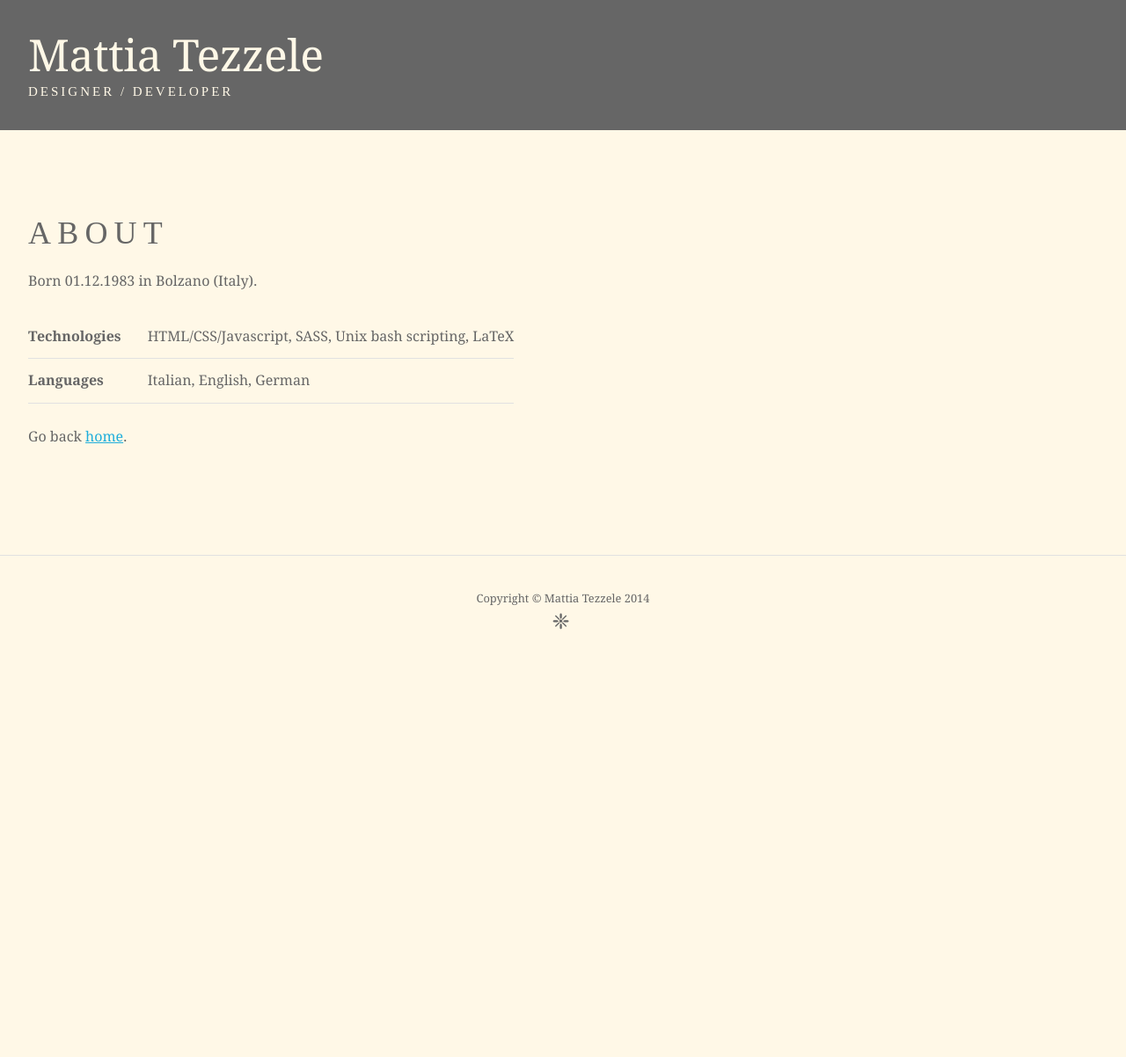
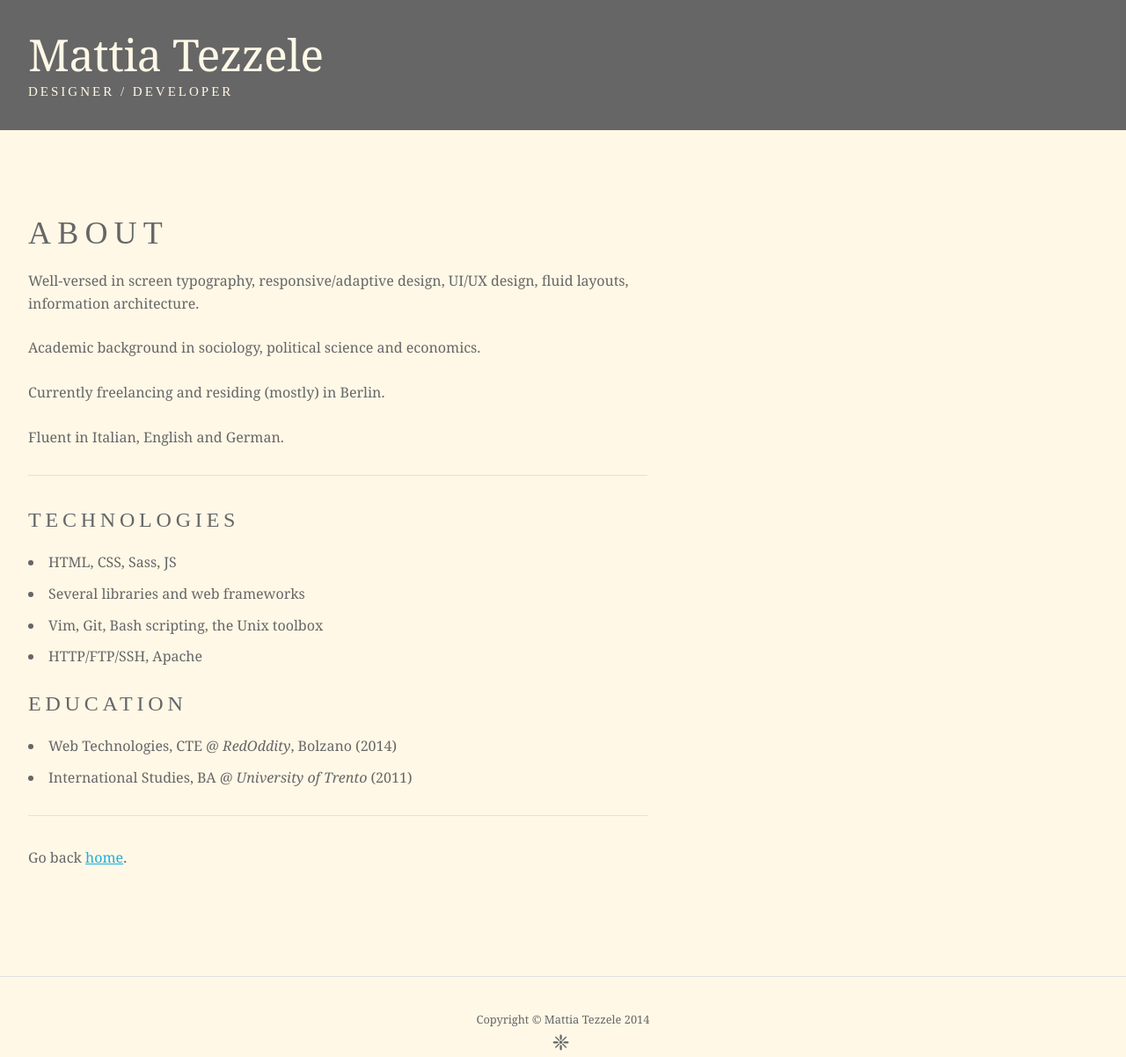
Before and after one commit to mrzool/mrzool.github.io, a Jekyll site: the page built from about/index.md, in a window 1280 px wide. Shown: the whole page at 88% size. Built offline with Jekyll 4.4.1, drawn with Linux system fonts in a browser that asks for light colours; before the commit the page ends 900 px from its top, so only the background shows below that.

Commit message:
About page pretty much done

```diff
--- a/about/index.md
+++ b/about/index.md
@@ -5,11 +5,28 @@ title: "About"
 
 # {{page.title}}
 
-Born 01.12.1983 in Bolzano (Italy).
+Well-versed in screen typography, responsive/adaptive design, UI/UX design, fluid layouts, information architecture.
 
-**Technologies** | HTML/CSS/Javascript, SASS, Unix bash scripting, LaTeX
-**Languages**    | Italian, English, German
+Academic background in sociology, political science and economics.
 
+Currently freelancing and residing (mostly) in Berlin.
 
+Fluent in Italian, English and German.
+
+* * * * *
+
+### Technologies
+
+- HTML, CSS, Sass, JS
+- Several libraries and web frameworks
+- Vim, Git, Bash scripting, the Unix toolbox
+- HTTP/FTP/SSH, Apache
+
+### Education
+
+- Web Technologies, CTE @ *RedOddity*, Bolzano (2014)
+- International Studies, BA @ *University of Trento* (2011)
+
+* * * * *
 
 Go back [home](/).
```
